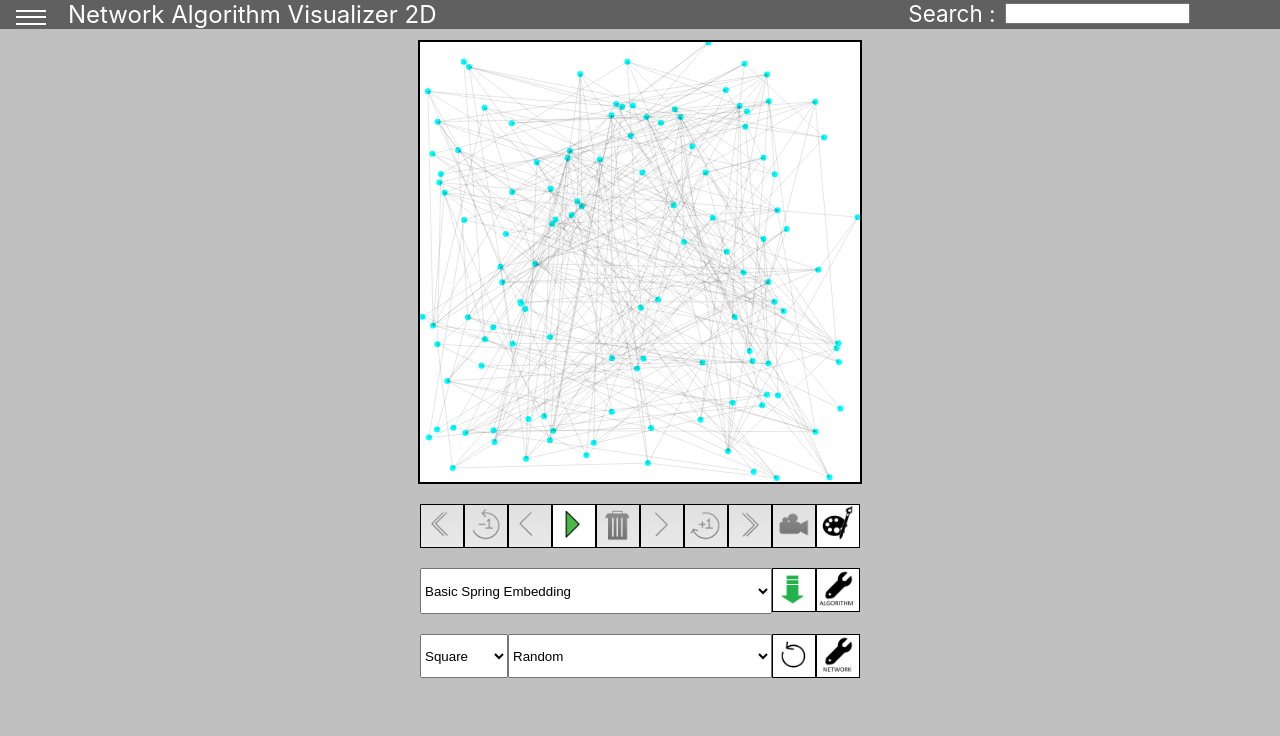
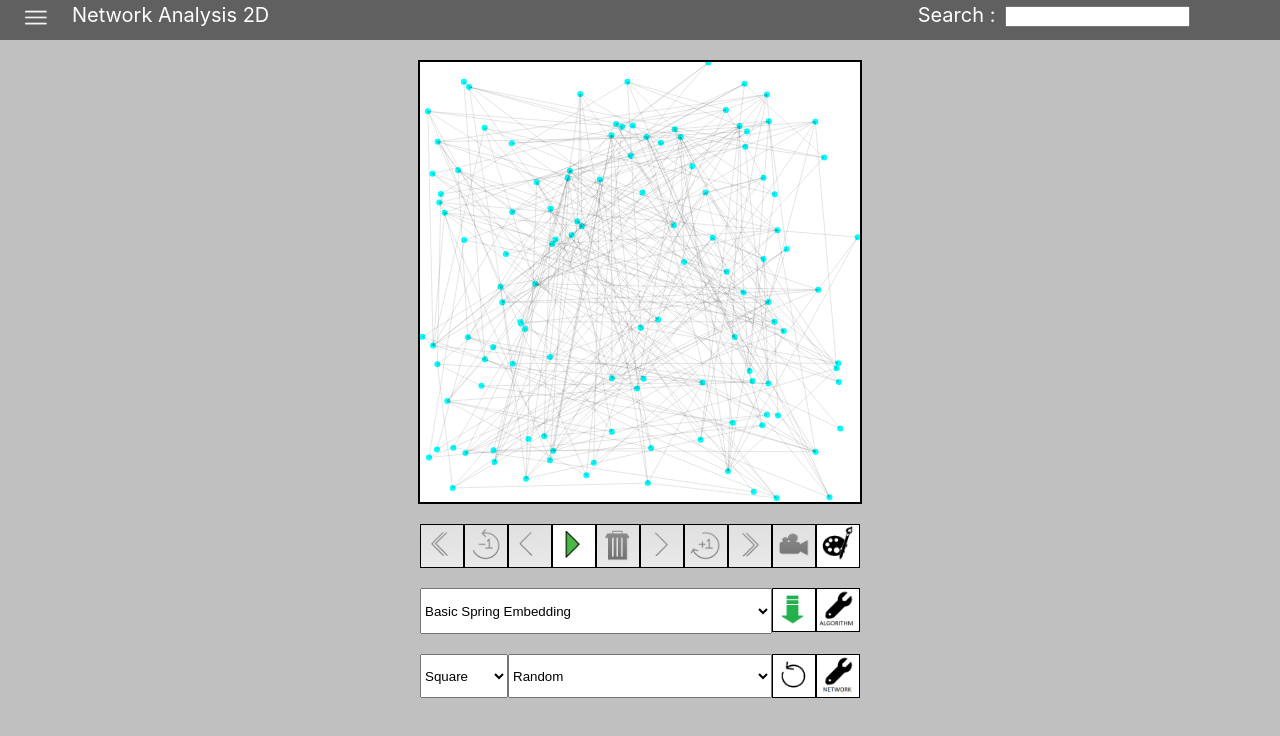
Before and after one commit to alexandreLamarre/Network-Analysis-Visualization, a React (Create React App) app: page / in a window 1280 px wide. Shown: the top 736 px of the page. Built offline with nearby package versions, Linux system fonts and the light colour scheme.

Commit message:
Consolidated height, to prevent crossplatform differences/bugs

```diff
--- a/src/App.js
+++ b/src/App.js
@@ -16,6 +16,8 @@ class App extends React.Component{
       connected: "True",
       maxE: 600,
       minE: 20,
+      height: 0,
+      width: 0,
       settings: {
         spring: {ka: 2, kr: 1, eps: 0.5,
                 delta: 0.1, areascaling: 0,
@@ -85,23 +87,33 @@ class App extends React.Component{
     this.navbar = React.createRef();
   }
 
+  componentDidMount(){
+    const w = window.innerWidth;
+    const h = window.innerHeight;
+    this.setState({height: h, width: w});
+  }
 
   render() {
     let network;
     if(this.state.dimension === 2){
-      network = <NetworkVisualizer ref = {this.network} app = {this}/>
+      network = <NetworkVisualizer height = {this.state.height}
+      ref = {this.network} app = {this}/>
     }
     else if(this.state.dimension === 3){
-      network = <NetworkVisualizer3D ref = {this.network3d} app = {this}/>
+      network = <NetworkVisualizer3D
+      height = {this.state.height}
+      ref = {this.network3d} app = {this}/>
     }
     else if(this.state.dimension === "Custom"){
-      network = <NetworkCustomVisualizer ref = {this.customnetwork} app = {this}></NetworkCustomVisualizer>
+      network = <NetworkCustomVisualizer height = {this.state.height}
+      ref = {this.customnetwork} app = {this}></NetworkCustomVisualizer>
     }
 
     return (
       <div className="App">
         <div className = "AppElements">
-          <NetworkNavBar ref = {this.navbar} app = {this}/>
+          <NetworkNavBar height = {this.state.height}
+          ref = {this.navbar} app = {this}/>
           {network}
         </div>
       </div>
--- a/src/Network.js
+++ b/src/Network.js
@@ -54,8 +54,6 @@ class NetworkVisualizer extends React.Component{
       TSP : false,
       offsetX: 0,
       offsetY: 0,
-      mouseX: 0,
-      mouseY: 0,
       dragging: false,
       previousMouseX: 0,
       previousMouseY: 0,
@@ -93,9 +91,7 @@ class NetworkVisualizer extends React.Component{
     this.canvas.current.width = this.state.width;
     this.canvas.current.height = this.state.height;
     const ctx = this.canvas.current.getContext("2d");
-    ctx.translate(this.state.mouseX, this.state.mouseY);
     ctx.scale(this.state.scaleFactor,this.state.scaleFactor);
-    ctx.translate(-this.state.mouseX, - this.state.mouseY);
     for(let i =0; i < this.state.vertices.length; i++){
       ctx.beginPath();
       const c = this.state.vertices[i].color;
@@ -542,10 +538,7 @@ class NetworkVisualizer extends React.Component{
   zoomCamera(e){
     const delta = -Math.sign(e.deltaY);
     const new_scale_factor = this.state.scaleFactor + delta*0.035;
-    console.log(e.clientX, e.clientY);
-    const rect = this.canvas.current.getBoundingClientRect();
-    this.setState({scaleFactor: new_scale_factor, mouseX: e.clientX-rect.left,
-                                                  mouseY: e.clientY-rect.top});
+    this.setState({scaleFactor: new_scale_factor});
   }
 
   skipFrame(){
@@ -636,7 +629,7 @@ class NetworkVisualizer extends React.Component{
   render(){
 
     return <div className = "network">
-            <canvas
+            <canvas style = {{marginTop: this.props.height*1/20+this.props.height/40}}
             className = "networkCanvas" ref = {this.canvas}
             onMouseDown = {(e) => this.setDrag(e,true)}
             onMouseUp = {(e) => this.setDrag(e,false)}
--- a/src/Network3D.js
+++ b/src/Network3D.js
@@ -728,7 +728,7 @@ class NetworkVisualizer3D extends React.Component{
 
   render(){
     return <div>
-              <canvas
+              <canvas style = {{marginTop: this.props.height*1/20+this.props.height/40}}
               className = "canvas3d"
               ref = {this.canvas}
               onWheel = {(e) => this.zoomCamera(e.deltaY)}
--- a/src/NetworkCustom.js
+++ b/src/NetworkCustom.js
@@ -638,7 +638,7 @@ class NetworkCustomVisualizer extends React.Component{
             parent={this}
             trigger ={clearNetwork}
             msg = {"Any unsaved changes will be lost."}/>
-            <canvas
+            <canvas style = {{marginTop: this.props.height*1/20+this.props.height/40}}
             onClick = {(e) => this.processClickOutcome(e)}
             onMouseMove = {(e) => this.updateCursorPostion(e)}
             onMouseLeave = {() => this.processMouseLeave()}
--- a/src/Settings/NetworkNavBar.css
+++ b/src/Settings/NetworkNavBar.css
@@ -19,7 +19,6 @@
 .toolbar__logo a{
   color: white;
   text-decoration: none;
-  font-size: 1.5rem;
 }
 
 .toolbar_navigation-items a {
@@ -59,8 +58,7 @@
 .toolbar__search label{
   color:white;
   margin-right: 10px;
-  font-size: 1.4em;
-  vertical-align: middle;
+
 }
 
 .toolbar__search input{
--- a/src/Settings/NetworkNavBar.js
+++ b/src/Settings/NetworkNavBar.js
@@ -20,12 +20,18 @@ class NetworkNavBar extends React.Component{
 
   render(){
     return <div className = "gonavbar">
-              <NetworkSideDrawer ref = {this.settings} app = {this.app}></NetworkSideDrawer>
-              <header className = "toolbar">
+              <NetworkSideDrawer height = {this.props.height}
+              ref = {this.settings} app = {this.app}></NetworkSideDrawer>
+              <header className = "toolbar" style = {{height: this.props.height*1/20}}>
                 <nav className ="toolbar__navigation">
-                  <div><DrawerToggleButton openSettings = {() => this.openSettings()}></DrawerToggleButton></div>
-                  <div className = "toolbar__logo"><a > Network Algorithm Visualizer {this.app.state.dimension}{this.app.state.dimension === "Custom"?"":"D"} </a></div>
-                  <div className ="toolbar__search">
+                  <div><DrawerToggleButton openSettings = {() => this.openSettings()}
+                  height = {this.props.height}></DrawerToggleButton></div>
+                  <div className = "toolbar__logo"
+                  style = {{fontSize: this.props.height/40, marginTop: this.props.height/240}} >
+                  <a > Network Analysis {this.app.state.dimension}{this.app.state.dimension === "Custom"?"":"D"}
+                  </a></div>
+                  <div className ="toolbar__search"
+                  style = {{fontSize: this.props.height/40, marginTop: this.props.height/240}}>
                       <form>
                       <label> Search :
                       </label>
--- a/src/Settings/NetworkSideDrawer.css
+++ b/src/Settings/NetworkSideDrawer.css
@@ -1,5 +1,9 @@
 .toggle_button{
-  margin-top: 20%;
+  background: url("../../src/images/DrawerButton.png");
+  cursor: pointer;
+  outline: none;
+  border: none;
+  /* margin-top: 20%;
   display:flex;
   flex-direction: column;
   justify-content: space-around;
@@ -9,7 +13,7 @@
   background: transparent;
   cursor:pointer;
   padding: 0 0;
-  box-sizing: border-box;
+  box-sizing: border-box; */
 }
 
 .toggle_button:focus {
@@ -33,7 +37,6 @@
 
 .sidedraweroverlay{
   position: fixed;
-    top: 2rem;
     left: 0;
     right: 0;
     bottom: 0;
--- a/src/Settings/NetworkSideDrawer.js
+++ b/src/Settings/NetworkSideDrawer.js
@@ -10,10 +10,8 @@ import "./NetworkSideDrawer.css";
 Modal.setAppElement("#root")
 
 export const DrawerToggleButton = props => (
-  <button onClick = {props.openSettings} className = "toggle_button">
-    <div className = "toggle_button-line"></div>
-    <div className = "toggle_button-line"></div>
-    <div className = "toggle_button-line"></div>
+  <button onClick = {props.openSettings} className = "toggle_button"
+  style = {{height: props.height/20, width: props.height/20, backgroundSize: 'cover'}}>
   </button>
 )
 
@@ -46,13 +44,13 @@ class NetworkSideDrawer extends React.Component{
 
 
   render(){
-
     return <div>
 
             <Modal isOpen = {this.state.open}
             onRequestClose = {() => this.setOpen(false)}
             className = "sidedrawer"
             overlayClassName = "sidedraweroverlay"
+            style = {{overlay:{top:this.props.height*1/20}}}
             >
               <ConfirmationWindow
               ref = {this.confirmDimensionWindow}
```
Also changed, not shown: src/images/DrawerButton.png (added).
